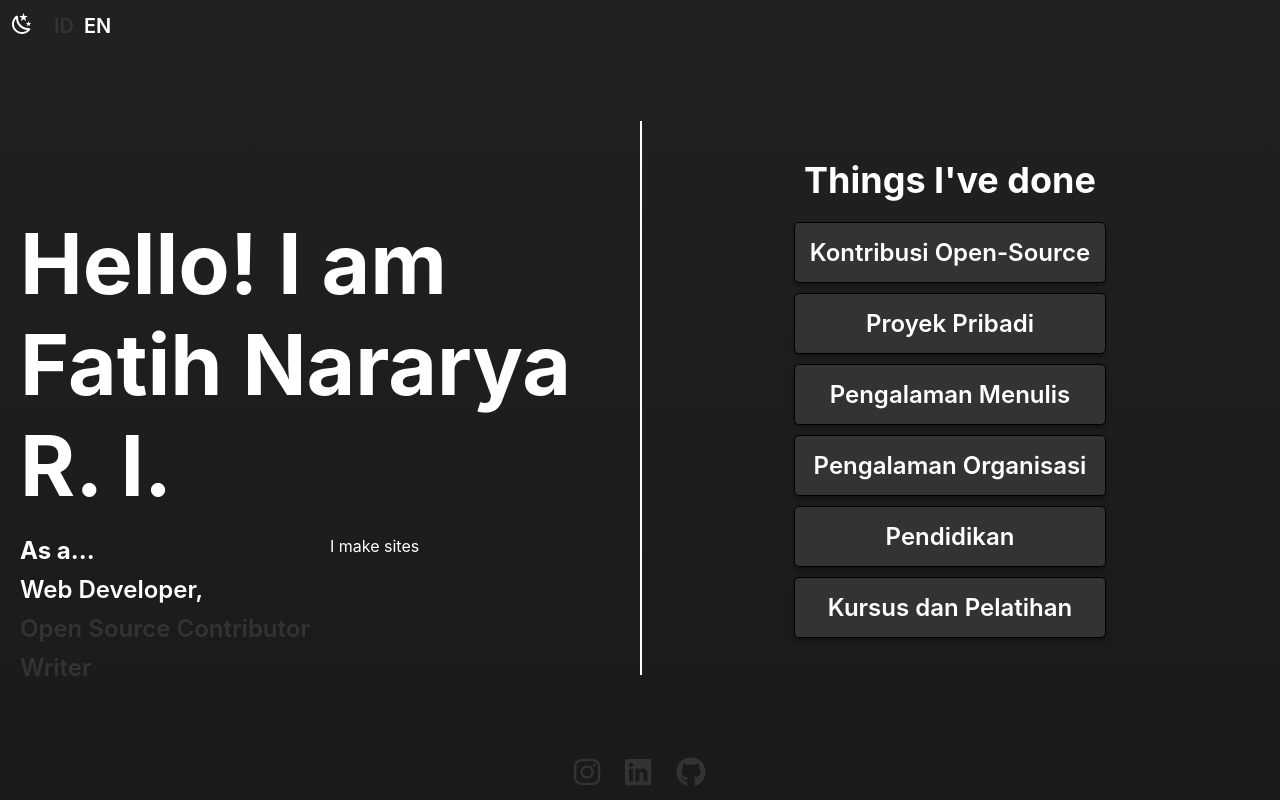
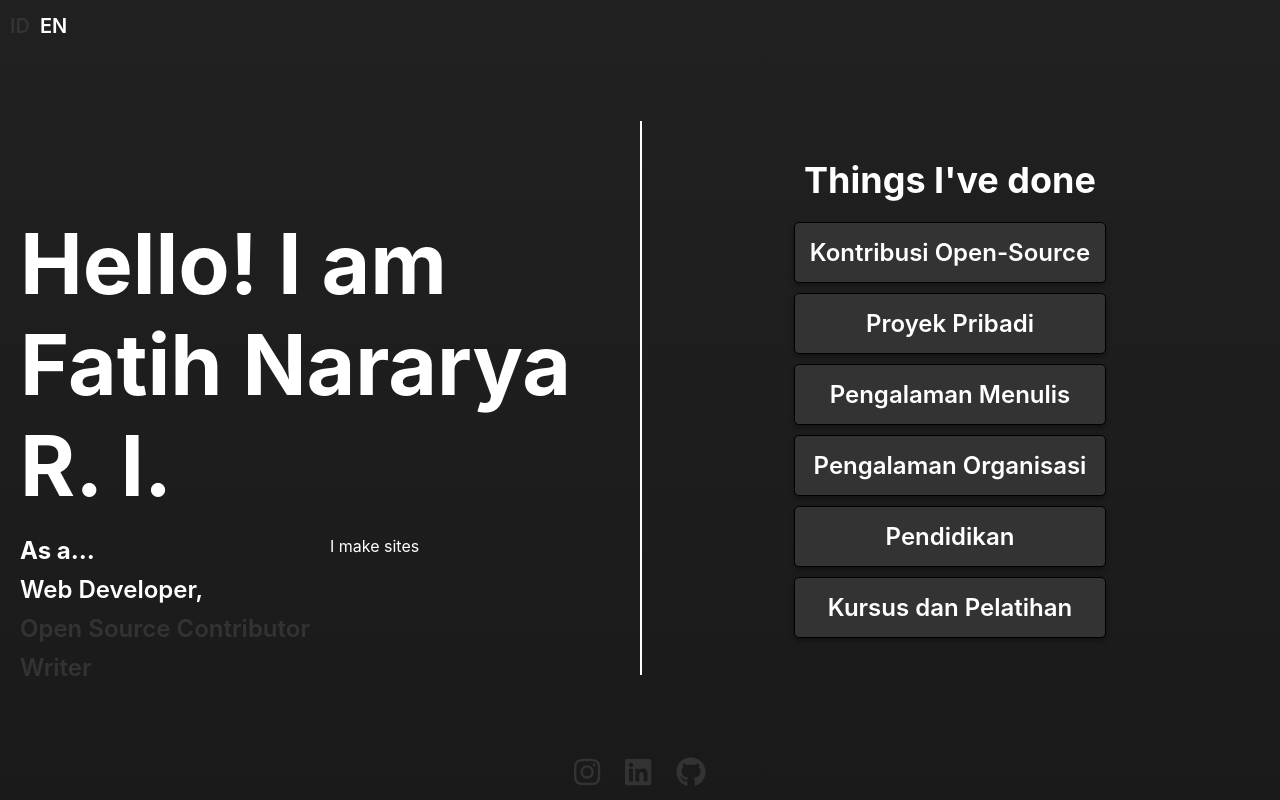
Before and after one commit to Fatih20/FatihNRI, a React (Create React App) app: page / in a window 1280 px wide. Built offline with nearby package versions, Linux system fonts and the light colour scheme.

Commit message:
Remove the ability to toggle themes. Light theme is useless.

```diff
--- a/src/components/header.js
+++ b/src/components/header.js
@@ -52,9 +52,9 @@ export default function Header (){
 
     return (
         <Main>
-            <IconContainer>
+            {/* <IconContainer>
                 <Icon onClick={() => setIsDark(prevIsDark => !prevIsDark)} path={isDark ? mdiWeatherNight : mdiWeatherSunny} color={themeFromHook.regularText} size={1} />
-            </IconContainer>
+            </IconContainer> */}
             <LanguageContainer>
                 <Language chosen={!isEnglish} onClick={() => setIsEnglish(false)}>ID</Language>
                 <Language chosen={isEnglish} onClick={() => setIsEnglish(true)}>EN</Language>
```
